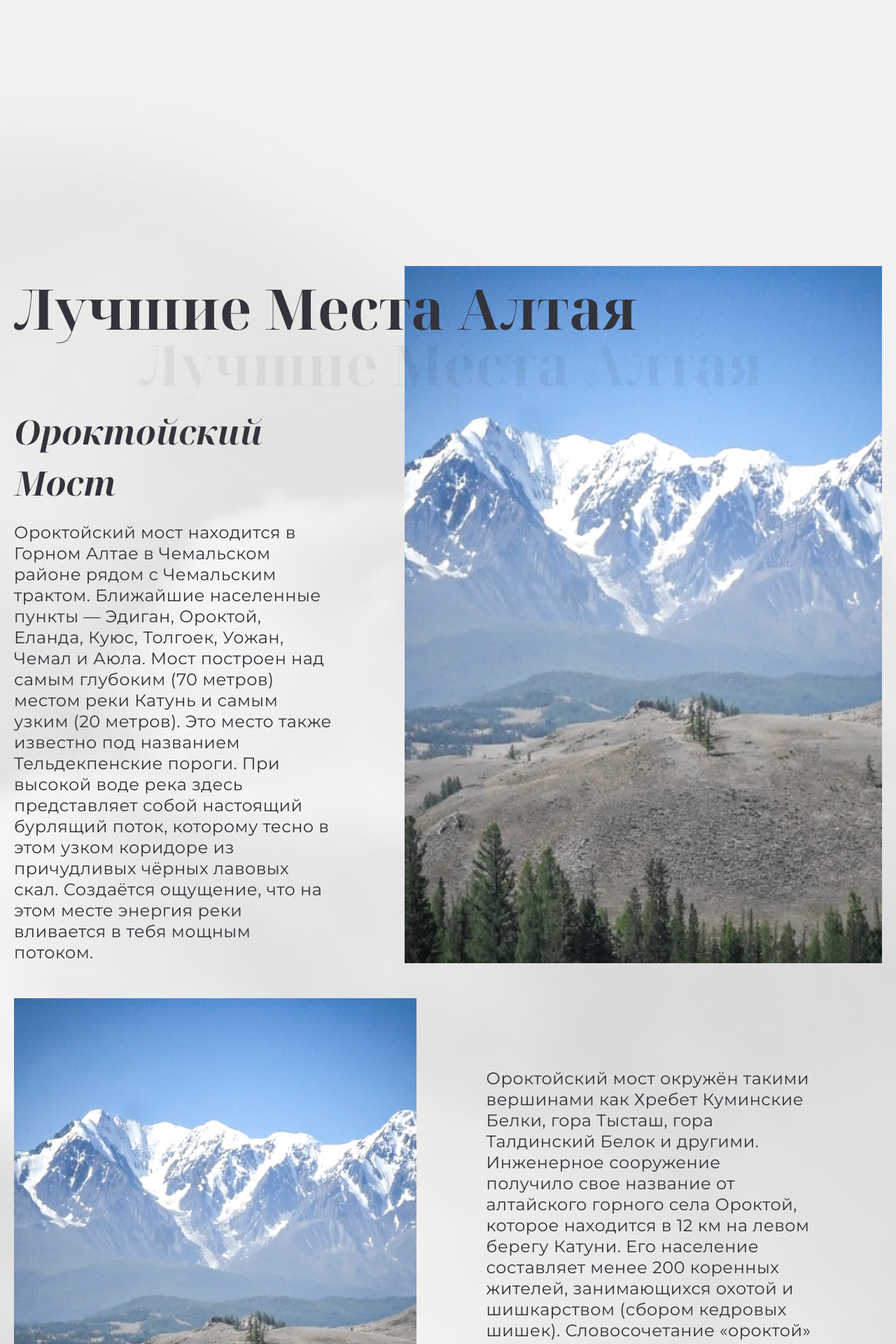
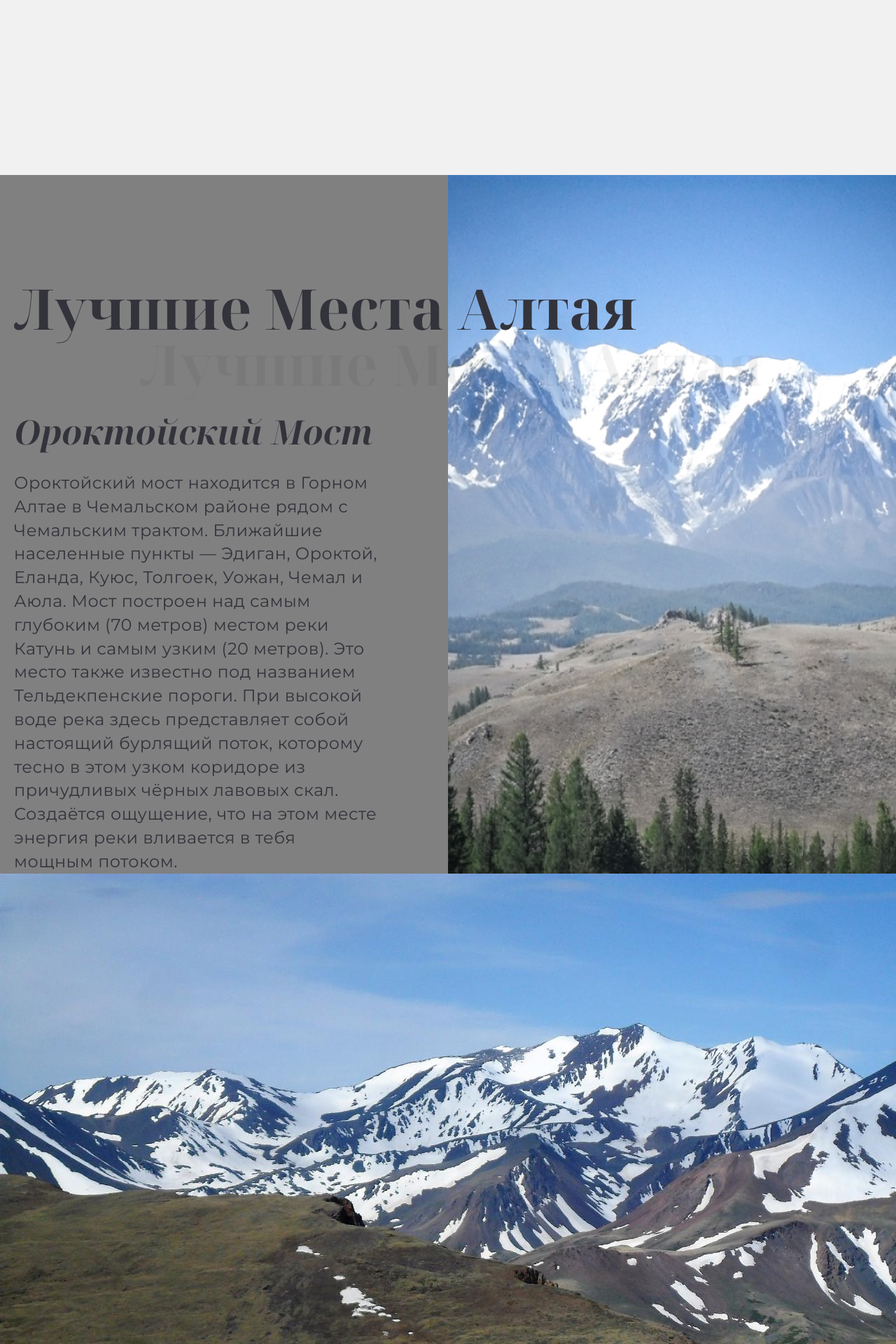
Before and after one commit to Novel86/magicofaltay, a PHP site: page / in a window 1280 px wide. Shown: the part 1437-3357 px from the top of the page at 70% size. Run offline with PHP 8.4, Linux system fonts and the light colour scheme.

Commit message:
best по ролику жени первая статья

```diff
--- a/css/style.css
+++ b/css/style.css
@@ -171,7 +171,8 @@ h1, h2, h3, h4, h5, h6 {
 
 @media (max-width: 1280px) {
   ._text {
-    font-size: calc(18px + (24 - 18) * ((100vw - 320px) / (1280 - 320)));
+    font-size: calc(19px + (24 - 19) * ((100vw - 768px) / (1280 - 768)));
+    line-height: calc(120% + (125 - 120) * ((100vw - 768px) / (1280 - 768)));
   }
 }
 
@@ -541,6 +542,12 @@ p._text:not(:last-child) {
   }
 }
 
+@media (max-width: 767px) {
+  .page__lirics {
+    margin: 50px 0px;
+  }
+}
+
 .page .lirics {
   position: relative;
   z-index: 50;
@@ -566,119 +573,94 @@ p._text:not(:last-child) {
 }
 
 .page__best {
-  padding-top: 150px;
-  padding-bottom: 150px;
-  background: url("/img/best/best-clouds.png");
-  background-size: auto 100%;
-  background-position: center;
+  padding: 150px 0px;
 }
 
 @media (max-width: 1280px) {
   .page__best {
-    padding-top: calc(75px + (150 - 75) * ((100vw - 768px) / (1280 - 768)));
-    padding-bottom: calc(75px + (150 - 75) * ((100vw - 768px) / (1280 - 768)));
+    padding: calc(75px + (150 - 75) * ((100vw - 768px) / (1280 - 768))) 0;
   }
 }
 
-.best__body {
-  padding-right: 100px;
+@media (max-width: 767px) {
+  .page__best {
+    padding: 50px 0px;
+  }
 }
 
-.best__raw {
-  position: relative;
+@media (min-width: 767px) {
+  .best__one-page {
     display: -webkit-box;
     display: -ms-flexbox;
     display: flex;
-  margin-bottom: 50px;
-  margin-top: -250px;
-}
-
-.best__image img {
-  width: 100%;
-  height: 100%;
-  -o-object-fit: cover;
-     object-fit: cover;
-}
-
-.body {
-  -webkit-box-flex: 1;
-      -ms-flex: 1 1 50%;
-          flex: 1 1 50%;
-  display: -webkit-box;
-  display: -ms-flexbox;
-  display: flex;
-  -webkit-box-orient: vertical;
-  -webkit-box-direction: normal;
-      -ms-flex-direction: column;
-          flex-direction: column;
-  -webkit-box-pack: end;
-      -ms-flex-pack: end;
-          justify-content: flex-end;
-  max-width: 730px;
-}
-
-.body__title {
-  position: relative;
-  z-index: 10;
-  margin: 150px 0px;
-  white-space: nowrap;
-}
-
-@media (max-width: 660px) {
-  .body__title {
-    white-space: normal;
   }
 }
 
-.body__subtitle {
-  -webkit-box-flex: 1;
-      -ms-flex: 1 1 auto;
-          flex: 1 1 auto;
-  margin-bottom: 20px;
-  padding-top: 200px;
+.one-page__content {
+  -webkit-box-flex: 0;
+      -ms-flex: 0 0 100%;
+          flex: 0 0 100%;
 }
 
-.best__raw--2 {
-  margin-top: 0;
+@media (max-width: 767px) {
+  .one-page__content {
+    margin-bottom: 20px;
+  }
 }
 
-.best__raw--2 .best__image {
-  margin-right: 100px;
+.one-page__container {
+  background: grey;
 }
 
-.best__raw--2 .best__image img {
-  max-width: 642px;
+.one-page__body {
+  padding: 150px 100px 0 0;
 }
 
-.best__raw--2 .best__body {
-  -webkit-box-pack: start;
-      -ms-flex-pack: start;
-          justify-content: flex-start;
-  padding-top: 100px;
+@media (min-width: 767px) {
+  .one-page__body {
+    width: 50%;
+  }
 }
 
-.raw--3__body {
-  margin-bottom: 50px;
+@media (min-width: 767px) and (max-width: 1280px) {
+  .one-page__body {
+    padding: calc(75px + (150 - 75) * ((100vw - 768px) / (1280 - 768))) calc(50px + (100 - 50) * ((100vw - 768px) / (1280 - 768))) 0 0;
+  }
 }
 
-.gallary__items {
-  display: -ms-grid;
-  display: grid;
-  gap: 30px;
-  -ms-grid-columns: (minmax(355px, 1fr))[auto-fit];
-      grid-template-columns: repeat(auto-fit, minmax(355px, 1fr));
+@media (max-width: 767px) {
+  .one-page__body {
+    padding: 0;
+  }
 }
 
-.gallary__item {
+.one-page__title {
   position: relative;
-  padding: 0px 0px 85% 0px;
+  z-index: 100;
+  white-space: nowrap;
+  margin-bottom: 100px;
 }
 
-.gallary__item:nth-child(odd) {
-  margin-top: 100px;
+@media (max-width: 1280px) {
+  .one-page__title {
+    margin-bottom: calc(50px + (100 - 50) * ((100vw - 768px) / (1280 - 768)));
+  }
 }
 
-.gallary__item img {
+@media (min-width: 767px) {
+  .one-page__image {
+    position: relative;
+    -webkit-box-flex: 0;
+        -ms-flex: 0 0 50%;
+            flex: 0 0 50%;
+    -webkit-transform: translate(-100%, 0px);
+            transform: translate(-100%, 0px);
+  }
+}
+
+@media (min-width: 767px) {
+  .one-page__img {
+    max-width: 100%;
     position: absolute;
     width: 100%;
     height: 100%;
@@ -687,10 +669,6 @@ p._text:not(:last-child) {
     -o-object-fit: cover;
        object-fit: cover;
   }
-
-.gallary__item_big {
-  grid-column: span 2;
-  grid-row: span 2;
 }
 
 .slick-track {
--- a/index.html
+++ b/index.html
@@ -71,34 +71,20 @@
 			</div>
 
 			<section class="page__best best">
-				<div class="best__container _container">
-					<h2 class="body__title _h2"> Лучшие места Алтая </h2>
-					<div class="best__raw">
-						<div class="best__body body">
-							<h3 class="body__subtitle _h3">Ороктойский мост</h3>
+				<article class="best__one-page one-page">
+					<div class="one-page__content">
+						<div class="one-page__container _container">
+							<div class="one-page__body">
+								<h2 class="one-page__title _h2">Лучшие места Алтая</h2>
+								<h3 class="one-page__subtitle _h3">Ороктойский мост</h3>
 								<p class="_text">Ороктойский мост находится в Горном Алтае в Чемальском районе рядом с Чемальским трактом. Ближайшие населенные пункты — Эдиган, Ороктой, Еланда, Куюс, Толгоек, Уожан, Чемал и Аюла. Мост построен над самым глубоким (70 метров) местом реки Катунь и самым узким (20 метров). Это место также известно под названием Тельдекпенские пороги. При высокой воде река здесь представляет собой настоящий бурлящий поток, которому тесно в этом узком коридоре из причудливых чёрных лавовых скал. Создаётся ощущение, что на этом месте энергия реки вливается в тебя мощным потоком.</p>
 							</div>
-						<div class="best__image">
-							<img src="/img/best/best-oroktoy.png" alt="ороктойский мост республика алтай">
 						</div>
 					</div>
-					<div class="best__raw best__raw--2">
-						<div class="best__image">
-							<img src="/img/best/best-oroktoy.png" alt="ороктойский мост республика алтай">
+					<div class="one-page__image">
+						<img src="/img/best/best-oroktoy.png" alt="магия алтая- ороктойский мост" class="one-page__img">
 					</div>
-						<div class="best__body body">
-							<p class="_text">Ороктойский мост окружён такими вершинами как Хребет Куминские Белки, гора Тысташ, гора Талдинский Белок и другими. Инженерное сооружение получило свое название от алтайского горного села Ороктой, которое находится в 12 км на левом берегу Катуни. Его население составляет менее 200 коренных жителей, занимающихся охотой и шишкарством (сбором кедровых шишек). Словосочетание «ороктой» (Орыкту-Ой) дословно переводится с алтайского как “котловина, впадина с тропкой диких зверей”. Перевод села Эдиган звучит еще интереснее — «пьяная деревня». Несмотря на говорящее название поселения, алкоголь здесь даже не продают.</p>
-						</div>
-					</div>
-					<div class="best__raw--3 raw--3">
-						<div class="raw--3__body">
-							<h3 class="raw--3__title _h3">Себыстей</h3>
-							<p class="_text">Что такое Себыстей? Себыстей — река в Кош-Агачском районе Республики Алтай. Протяжённость реки составляет всего 31 км. Чем же так примечательна эта небольшая река? Давайте окунёмся в историю.</p>
-							<p class="_text"><span class="_text-bold">Юэчжи</span> - белые кочевники Древнего Китая, которых китайцы считали предками русских.</p>
-							<p class="_text">Вся степная Монголия была занята племенами "жун" - тюркско-монгольско-маньчжурскими народами, явными монголоидами, которых хорошо знают китайские хроники. Западнее простирались земли, населённые европеоидными индоевропейцами скифо-сибирской и родственных ей культур, которых китайские тексты с III в. до н.э. именуют юэчжами и усунями. Своих мёртвых они хоронили не в каменных ящиках, как их восточные соседи, а в курганах. Область их расселения включала Западный Саян, Алтай, Западную Монголию, Ганьсу, Турфан, Тарим и Джунгарию. </p>
-							<p class="_text">В долине реки Себыстей на Алтае был исследован курган, датируемый около 450 г. до н.э. Похороненный в нём мужчина был носителем мужской гаплогруппы R1a1, что позволило сделать вывод о том, что он относится к алтайским скифам Пазырыкской культуры (северной родни юэчжей).</p>
-							<p class="_text">Чем ещё интересен Себыстей? Тем, что там совсем нет туристов. В истоке реки находятся 3 озера запрудного происхождения, образовавшиеся, судя по всему, в результате обвала или мощнейшего оползня во время землетрясения. Нижнее и среднее озеро богаты хариусом, в верхнее опускается ледник.</p>
-						</div>
+				</article>
 				<div class="raw--3__gallary gallary">
 					<div class="gallary__items">
 						<div class="gallary__item ">
@@ -119,7 +105,6 @@
 					</div>
 				</div>
 				</div>
-				</div>
 			</section>
 
 			<section class="page__gallary gallary">
--- a/src/scss/style.scss
+++ b/src/scss/style.scss
@@ -93,10 +93,11 @@ $bg-card: #BAE7DD;
 ._text {
 	font-family: 'Montserrat';
 	font-size: 24px;
+	line-height: 125%;
 	@media ( max-width: 1280px) {
-		font-size: calc(18px + (24 - 18) * ((100vw - 320px) / (1280 - 320)));
+		font-size: calc(19px + (24 - 19) * ((100vw - 768px) / (1280 - 768)));
+		line-height: calc(120% + (125 - 120) * ((100vw - 768px) / (1280 - 768)));
 	}
-	line-height: 125%;
 	letter-spacing: 0.02em;
 	color: $main;
 }
@@ -425,6 +426,9 @@ p._text {
 			margin-top: calc(75px + (150 - 75) * ((100vw - 768px) / (1280 - 768)));
 			margin-bottom: calc(75px + (150 - 75) * ((100vw - 768px) / (1280 - 768)));
 		}
+		@media ( max-width: 767px) {
+			margin: 50px 0px;
+		}
 
 }
 .lirics {
@@ -453,132 +457,153 @@ p._text {
 .page {
 
 	&__best {
-		padding-top: 150px;
-		padding-bottom: 150px;
+		padding: 150px 0px;
 		@media ( max-width: 1280px) {
-			padding-top: calc(75px + (150 - 75) * ((100vw - 768px) / (1280 - 768)));
-			padding-bottom: calc(75px + (150 - 75) * ((100vw - 768px) / (1280 - 768)));
+			padding: calc(75px + (150 - 75) * ((100vw - 768px) / (1280 - 768))) 0;
 		}
-		background: url('/img/best/best-clouds.png');
-		background-size: auto 100%;
-		background-position: center;
+		@media ( max-width: 767px) {
+			padding: 50px 0px;
+		}
+
 	}
 }
 .best {
 
-	&__body {
-		padding-right: 100px;
+	&__one-page {
+		@media ( min-width: 767px) {
+			display: flex;
+		}
+	}
+}
+.one-page {
+
+	&__content {
+		flex: 0 0 100%;
+		@media ( max-width: 767px) {
+			margin-bottom: 20px;
+		}
 	}
 
 	&__container {
+		background: grey;
 	}
 
-	&__raw {
-		position: relative;
-		display: flex;
-		margin-bottom: 50px;
-		margin-top: -250px;
+	&__body {
+		@media ( min-width: 767px) {
+			width: 50%;
+		}
+		padding: 150px 100px 0 0;
+		@media (min-width: 767px) and ( max-width: 1280px) {
+			padding: calc(75px + (150 - 75) * ((100vw - 768px) / (1280 - 768))) calc(50px + (100 - 50) * ((100vw - 768px) / (1280 - 768))) 0 0;
+		}
+		@media ( max-width: 767px) {
+			padding: 0;
+		}
 	}
-
-
-	&__image {
-		img {
-		width: 100%;
-		height: 100%;
-		object-fit: cover;
-	}
-	}
-}
-
-.body {
-	flex: 1 1 50%;
-	display: flex;
-	flex-direction: column;
-	justify-content: flex-end;
-	max-width: 730px;
 
 	&__title {
 		position: relative;
-		z-index: 10;
-		margin: 150px 0px;
+		z-index: 100;
 		white-space: nowrap;
-		@media ( max-width: 660px) {
-			white-space: normal;
+		margin-bottom: 100px;
+		@media ( max-width: 1280px) {
+			margin-bottom: calc(50px + (100 - 50) * ((100vw - 768px) / (1280 - 768)));
+		}
+
+	}
+
+	&__subtitle {
+	}
+
+	&__image {
+		@media ( min-width: 767px) {
+			position: relative;
+			flex: 0 0 50%;
+			transform: translate(-100%, 0px);
+		}
+	}
+	&__img {
+		@media ( min-width: 767px) {
+
+		max-width: 100%;
+		position: absolute;
+		width: 100%;
+		height: 100%;
+		left: 0;
+		top: 0;
+		object-fit: cover;
 		}
 	}
 
-	&__subtitle {
-		flex: 1 1 auto;
-		margin-bottom: 20px;
-		padding-top: 200px;
-	}
-
-}
-.best__raw--2 {
-	margin-top: 0;
-
-
-	.best__image {
-		margin-right: 100px;
-		img {
-			max-width: 642px;
-
-		}
-	}
-	.best__body {
-		justify-content: flex-start;
-		padding-top: 100px;
-	}
 }
 
-.best {
-
-	&__raw--3 {
-
-	}
-}
 .raw--3 {
-
-	&__body {
-		margin-bottom: 50px;
-	}
-
-	&__title {
-	}
 
 	&__gallary {
 	}
 }
-
 .gallary {
 
 	&__items {
-		display: grid;
-		gap: 30px;
-		grid-template-columns: repeat(auto-fit, minmax(355px, 1fr));
 	}
 
 	&__item {
-		position: relative;
-		padding: 0px 0px 85% 0px;
-		&:nth-child(odd) {
-			margin-top: 100px;
-		}
-		img {
-			position: absolute;
-			width: 100%;
-			height: 100%;
-			left: 0;
-			top: 0;
-			object-fit: cover;
-		}
 
 		&_big {
-			grid-column: span 2;
-			grid-row: span 2;
 		}
 	}
 }
+
+
+
+// .best {
+
+// 	&__raw--3 {
+
+// 	}
+// }
+// .raw--3 {
+
+// 	&__body {
+// 		margin-bottom: 50px;
+// 	}
+
+// 	&__title {
+// 	}
+
+// 	&__gallary {
+// 	}
+// }
+
+// .gallary {
+
+// 	&__items {
+// 		display: grid;
+// 		gap: 30px;
+// 		grid-template-columns: repeat(auto-fit, minmax(355px, 1fr));
+// 	}
+
+// 	&__item {
+// 		position: relative;
+// 		padding: 0px 0px 85% 0px;
+// 		&:nth-child(odd) {
+// 			margin-top: 100px;
+// 		}
+// 		img {
+// 			position: absolute;
+// 			width: 100%;
+// 			height: 100%;
+// 			left: 0;
+// 			top: 0;
+// 			object-fit: cover;
+// 		}
+
+// 		&_big {
+// 			grid-column: span 2;
+// 			grid-row: span 2;
+// 		}
+// 	}
+// }
 
 
 
```
Lines whose indentation alone changed are shown as unchanged.
